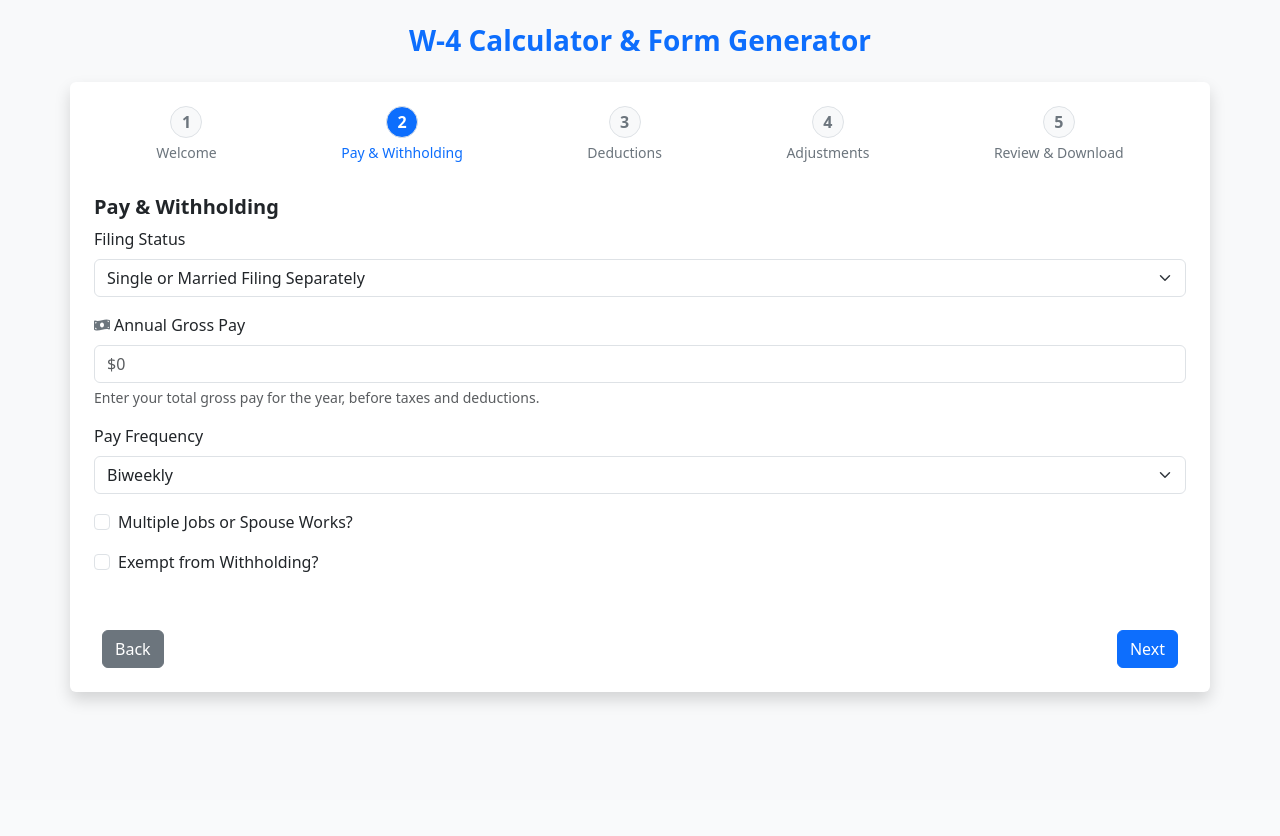
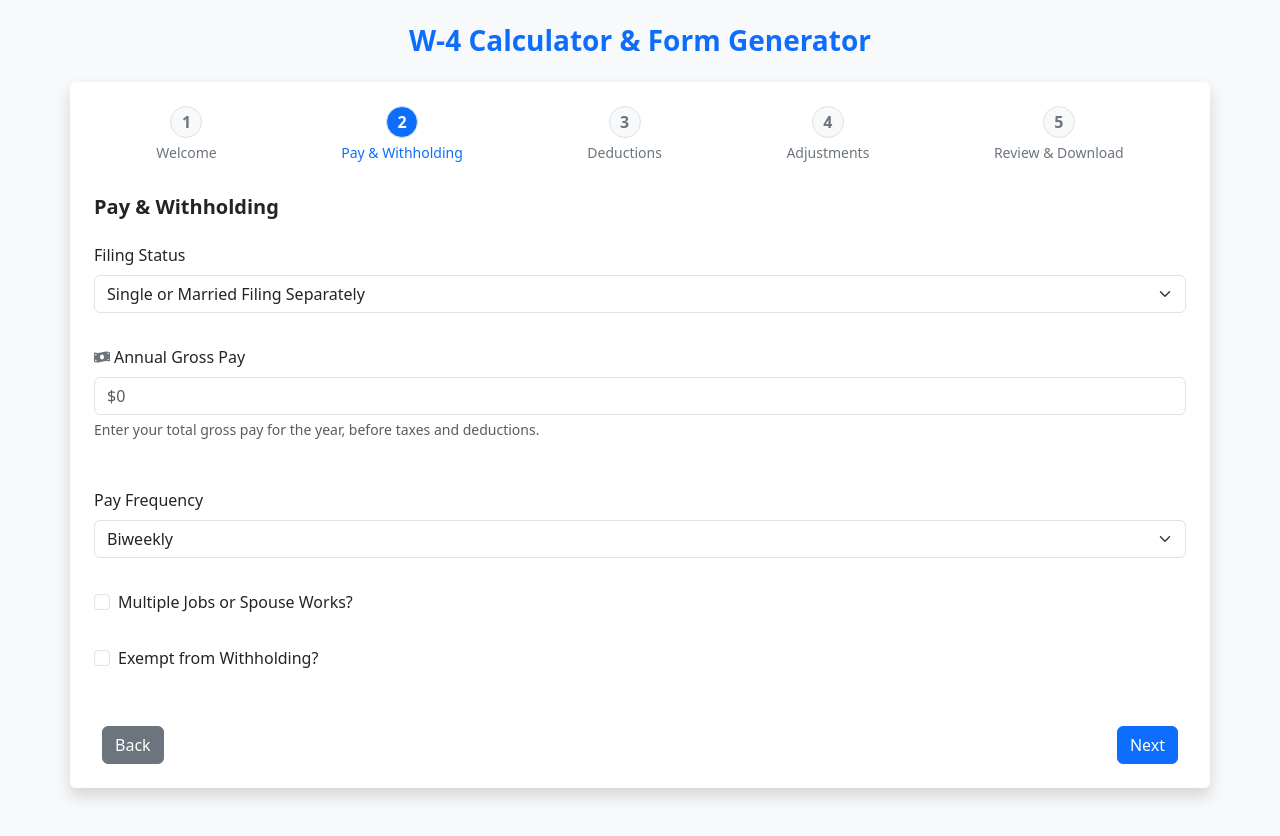
Before and after one commit to rsathyam/w4-calculator, a React (Create React App) app in the folder client/: page / in a window 1280 px wide. Both pictures are taken after a click on the button "Next". Before the commit the page ends 800 px from the top, so only its background shows below. Built offline with nearby package versions, Linux system fonts and the light colour scheme; a small style sheet from the web is missing.

Commit message:
Center Pay & Withholding step vertically

```diff
--- a/client/src/components/StepIncomeDetails.jsx
+++ b/client/src/components/StepIncomeDetails.jsx
@@ -11,7 +11,7 @@ export default function StepIncomeDetails({ form, setForm }) {
   };
 
   return (
-    <div className="mb-3">
+    <div className="mb-3 d-flex flex-column justify-content-center h-100 gap-3">
       <h2 className="h5 fw-semibold text-dark">Pay & Withholding</h2>
 
       <div className="mb-3">
```
